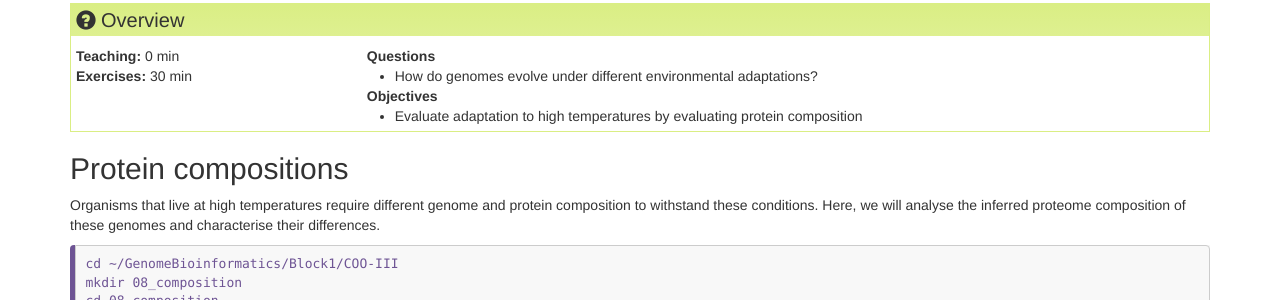
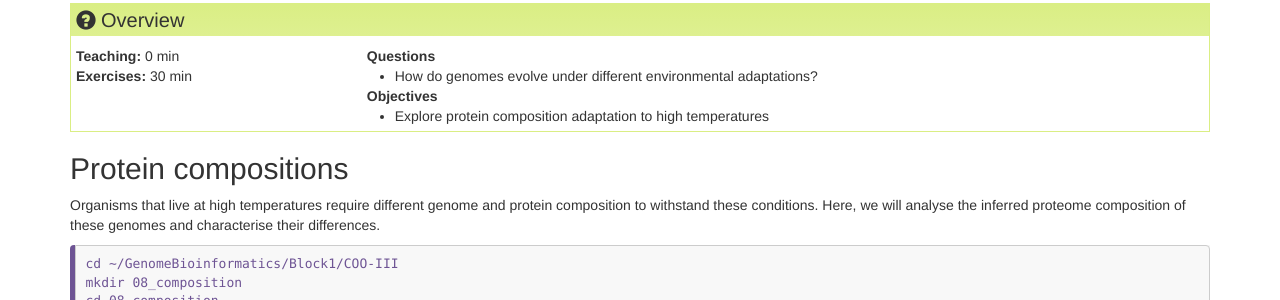
Before and after one commit to TeamMGE/GenomeBioinformaticsCourse, a Jekyll site: the page built from _episodes/34-COOIII.md, in a window 1280 px wide. Shown: the part 238-538 px from the top of the page. Built offline with Jekyll 4.4.1, drawn with Linux system fonts in a browser that asks for light colours.

Commit message:
Update 34-COOIII.md

```diff
--- a/_episodes/34-COOIII.md
+++ b/_episodes/34-COOIII.md
@@ -6,7 +6,7 @@ exercises: 30
 questions:
 - How do genomes evolve under different environmental adaptations?
 objectives:
-- Evaluate adaptation to high temperatures by evaluating protein composition
+- Explore protein composition adaptation to high temperatures
 ---
 
 
```
